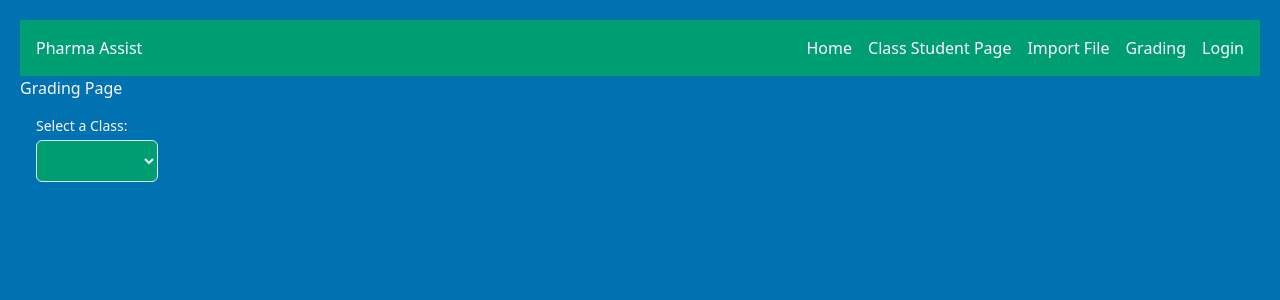
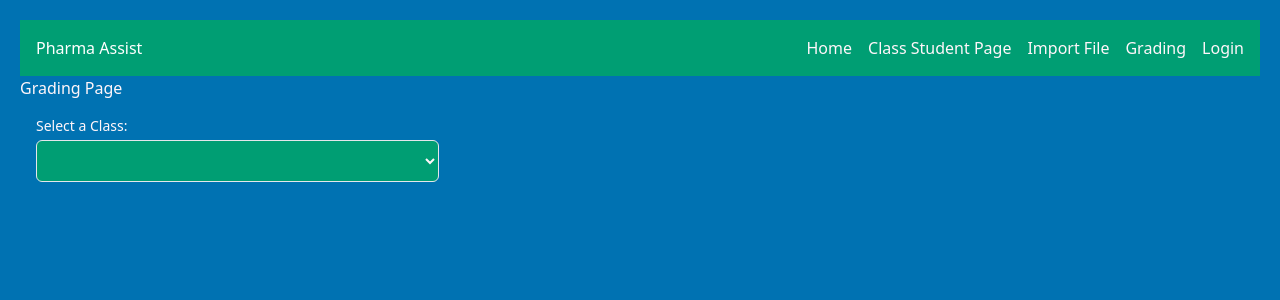
Before and after one commit to JinPlanter/Pharma-Assist, a Next.js app: page /grading in a window 1280 px wide. Shown: the top 300 px of the page. Built offline with nearby package versions, Linux system fonts and the light colour scheme.

Commit message:
changed grading page layout

```diff
--- a/app/grading/page.js
+++ b/app/grading/page.js
@@ -46,26 +46,29 @@ const Grading = () => {
       <h1>Grading Page</h1>
 
 
-      {/* DropdownMenu component for selecting a class */}
-      <div className='flex flex-row lg:flex-row mb-4 mx-4'>
-        <DropdownMenu
-          classLists={['', 'Class A', 'Class B']} // Add more class lists if needed
-          onSelectClass={handleClassSelect}
-        />
+      <div className='flex flex-row mb-4 mx-4'>
 
-        {/* Main content area with flex layout */}
-        <div className="flex lg:w-full">
+        {/* DropdownMenu component for selecting a class + class list */}
+        <div className='w-1/3'>
+          <DropdownMenu
+            classLists={['', 'Class A', 'Class B']} // Add more class lists if needed
+            onSelectClass={handleClassSelect}
+          />
 
           {/* Left section for rendering the class list */}
-          <div className='lg:w-1/3'>
-            {renderClassList()}
+          <div className=''>
+              {renderClassList()}
           </div>
+        </div>
 
-          {/* Right section for rendering the grading form */}
-          <div className="lg:w-2/3 mt-4 lg:mt-0">
+        {/* Right section for rendering the grading form */}
+        <div className="w-2/3">
+          <div className="mt-10">
             {selectedStudent && <GradingForm student={selectedStudent} />}
           </div>
         </div>
+
+
       </div>
 
     </div>
```
